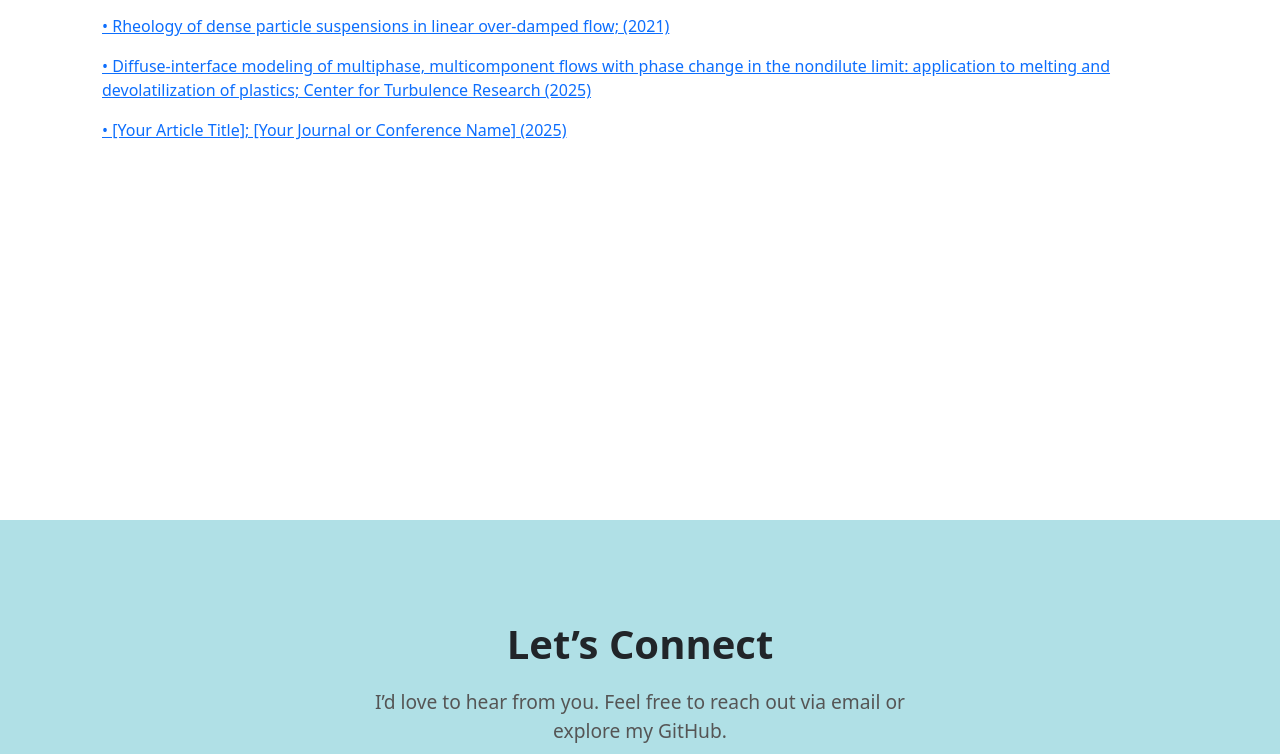
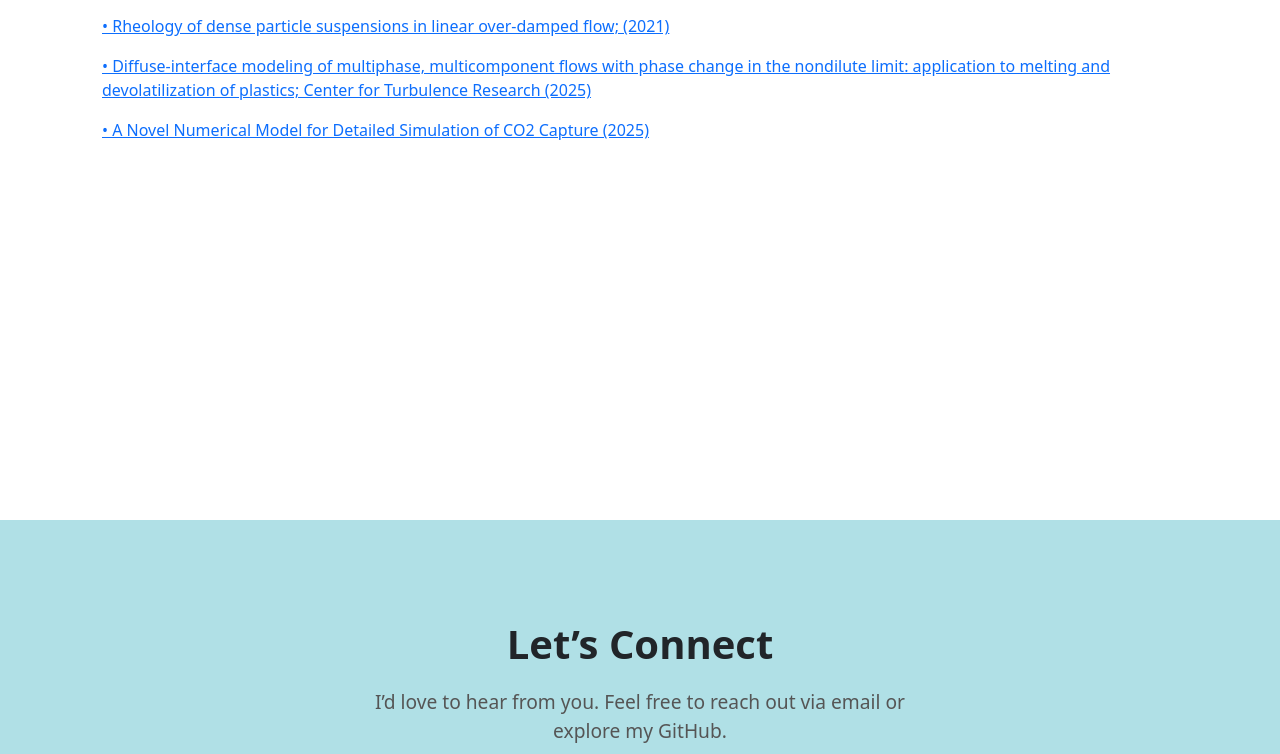
Before and after one commit to salarzs/salarzs.github.io, a plain HTML site: page index.html in a window 1280 px wide. Shown: the part 5652-6406 px from the top of the page. Drawn offline with nearby package versions, Linux system fonts and the light colour scheme.

Commit message:
Initial commit

```diff
--- a/index.html
+++ b/index.html
@@ -270,7 +270,7 @@
     </li>
     <li class="mb-3">
   <a href="pdfs/sajad_paper.pdf" target="_blank">
-    • [Your Article Title]; [Your Journal or Conference Name] (2025)
+    • A Novel Numerical Model for Detailed Simulation of CO2 Capture (2025)
   </a>
 </li>
 
```
